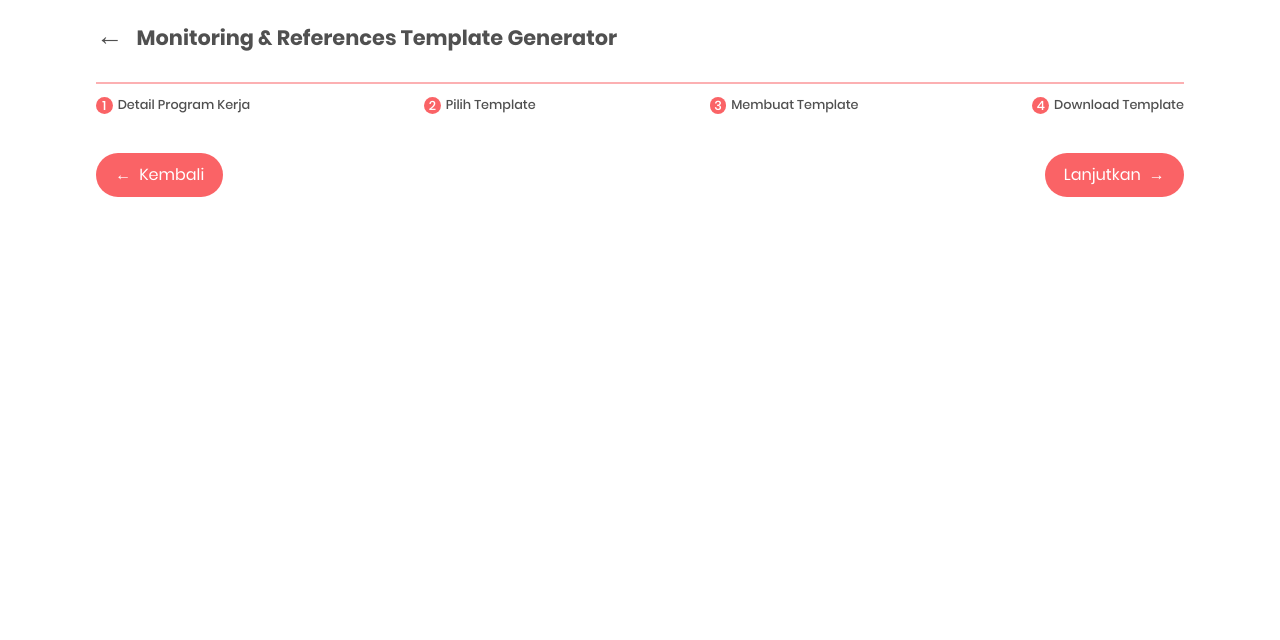
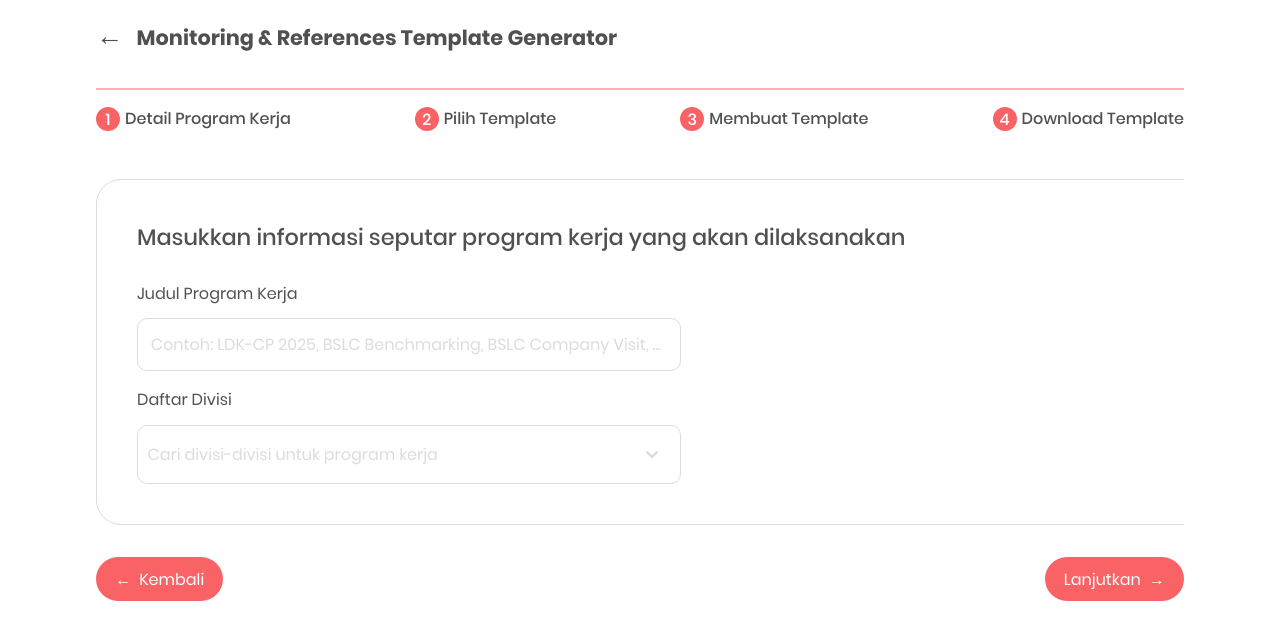
Before and after one commit to stefani-gifta/Sheet-Generator, a React (Vite) app in the folder client/: page / in a window 1280 px wide. Shown: the top 640 px of the page. Built offline with nearby package versions, Linux system fonts and the light colour scheme.

Commit message:
Finish Page1

```diff
--- a/client/src/App.css
+++ b/client/src/App.css
@@ -132,6 +132,12 @@ h1 {
   margin: 0;
 }
 
+h2 {
+  font-family: Poppins Medium;
+  font-size: 1.4em;
+  margin-top: 0;
+}
+
 button {
   border-radius: 50px;
   border: none;
@@ -210,7 +216,7 @@ section {
 }
 
 .steps {
-  font: 0.8em Poppins Medium;
+  font-family: Poppins Medium;
   width: 100%;
   display: flex;
   justify-content: space-between;
@@ -241,14 +247,73 @@ section {
   counter-increment: step;
   background-color: #FA6366;
   border-radius: 100%;
-  width: 1.3em;
-  height: 1.3em;
+  width: 1.5em;
+  height: 1.5em;
   text-align: center;
   color: white;
 }
 
 .form-buttons {
+  margin-top: 2em;
   display: flex;
   width: 100%;
   justify-content: space-between;
 }
+
+.form-contents {
+  width: 100%;
+  height: auto;
+  border-radius: 25px;
+  padding: 2.5em;
+  border: 1px solid gainsboro;
+}
+
+.label-container {
+  width: 100%;
+  display: flex;
+  flex-direction: column;
+  gap: 0.5em;
+}
+
+label {
+  margin-bottom: 0.8em;
+}
+
+input {
+  padding: 0.8em;
+}
+
+.select {
+  padding: 0.6em;
+}
+
+input,
+.select {
+  font: 1em 'Poppins Regular';
+  box-sizing: border-box;
+  width: 50%;
+  border-radius: 10px;
+  outline: none;
+  border: 1px solid gainsboro;
+  color: inherit;
+}
+
+input::placeholder {
+  color: gainsboro;
+}
+
+input:focus {
+  border: 1px solid #FCB0B2;
+}
+
+.program-title-container {
+  display: flex;
+  flex-direction: column;
+  margin-top: 0.5em;
+}
+
+.division-list-container {
+  display: flex;
+  flex-direction: column;
+  margin-top: 0.5em;
+}
--- a/client/src/FormTemplate.jsx
+++ b/client/src/FormTemplate.jsx
@@ -1,5 +1,8 @@
 import BackButton from "./BackButton";
 import NextButton from "./NextButton";
+
+import Select from 'react-select';
+import makeAnimated from 'react-select/animated';
 
 export default function FormTemplate() {
     return (
@@ -16,10 +19,121 @@ export default function FormTemplate() {
                 <div>Download Template</div>
             </div>
 
+            <div class="form-contents">
+                <Page1 />
+                <Page2 />
+                <Page3 />
+                <Page4 />
+            </div>
+
             <div class="form-buttons">
-                <BackButton insertText={"Kembali"}/>
-                <NextButton insertText={"Lanjutkan"}/>
+                <BackButton insertText={"Kembali"} />
+                <NextButton insertText={"Lanjutkan"} />
             </div>
         </section>
     );
 }
+
+function Page1() {
+    const animatedComponents = makeAnimated();
+    const divisions = [
+        { value: 'acara', label: 'Acara' },
+        { value: 'perkap', label: 'Perlengkapan' },
+        { value: 'design', label: 'Design & Dokumentasi' },
+        { value: 'publikasi', label: 'Publikasi & Sosmed' }
+    ];
+
+    return (
+        <div>
+            <h2>Masukkan informasi seputar program kerja yang akan dilaksanakan</h2>
+            <div class="label-container">
+                <div class="program-title-container">
+                    <label for="program-title">Judul Program Kerja</label>
+                    <input
+                        id="program-title"
+                        name="program-title"
+                        type="text"
+                        placeholder="Contoh: LDK-CP 2025, BSLC Benchmarking, BSLC Company Visit, ..."
+                    />
+                </div>
+                <div class="division-list-container">
+                    <label for="division-list">Daftar Divisi</label>
+                    {/* <select id="division-list" name="division-list" multiple>
+                        <option value="" disabled selected hidden></option>
+                        <option value="acara">Acara</option>
+                        <option value="perkap">Perlengkapan</option>
+                        <option value="design">Design & Dokumentasi</option>
+                        <option value="publikasi">Publikasi & Sosmed</option>
+                    </select> */}
+                    <Select
+                        className="select"
+                        unstyled
+                        placeholder="Cari divisi-divisi untuk program kerja"
+                        closeMenuOnSelect={false}
+                        components={animatedComponents}
+                        isMulti
+                        options={divisions}
+                        styles={{
+                            container: (styles, state) => ({
+                                ...styles,
+                                borderColor: state.isFocused ? '#FCB0B2' : 'gainsboro',
+                            }),
+                            placeholder: (styles) => ({ ...styles, color: 'gainsboro' }),
+                            indicatorsContainer: (styles) => ({ ...styles, margin: '0.5em' }),
+                            clearIndicator: (styles, state) => ({
+                                ...styles,
+                                color: state.isFocused ? '#FA6366' : 'gainsboro',
+                                cursor: 'pointer',
+                            }),
+                            dropdownIndicator: (styles, state) => ({
+                                ...styles,
+                                color: state.isFocused ? '#FCB0B2' : 'gainsboro',
+                                cursor: 'pointer',
+                            }),
+                            multiValue: (styles) => ({
+                                ...styles,
+                                margin: '0.25em',
+                                padding: '0 0.5em',
+                                borderRadius: '10px',
+                                backgroundColor: '#FA6366',
+                                color: 'white',
+                            }),
+                            multiValueRemove: (styles) => ({
+                                ...styles,
+                                margin: '0 0.25em',
+                                cursor: 'pointer',
+                            }),
+                            menu: (styles) => ({
+                                ...styles,
+                                margin: '0.5em 0 0 -0.5em',
+                                padding: '0',
+                                borderRadius: '10px',
+                                overflow: 'hidden',
+                                backgroundColor: 'white',
+                                border: '1px solid #FA6366',
+                            }),
+                            option: (styles, state) => ({
+                                ...styles,
+                                padding: '0.25em',
+                                cursor: 'pointer',
+                                backgroundColor: state.isFocused ? '#FCB0B2' : 'white',
+                            }),
+                        }}
+                    />
+                </div>
+            </div>
+        </div>
+    )
+}
+
+function Page2() {
+
+}
+
+function Page3() {
+
+}
+
+function Page4() {
+
+}
--- a/package.json
+++ b/package.json
@@ -22,5 +22,8 @@
   "homepage": "https://github.com/stefani-gifta/Sheet-Generator#readme",
   "devDependencies": {
     "concurrently": "^9.2.0"
+  },
+  "dependencies": {
+    "react-select": "^5.10.2"
   }
 }
```
Also changed, not shown: 1 other file (tests, documents, lock files or other folders).
